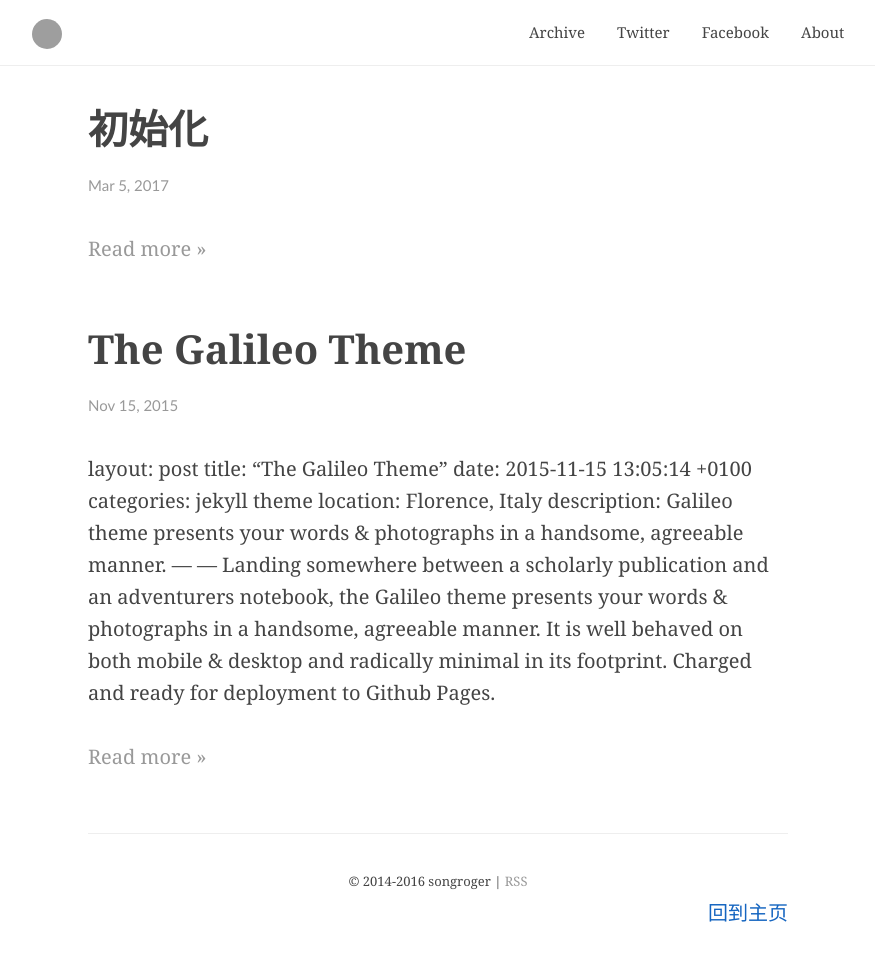
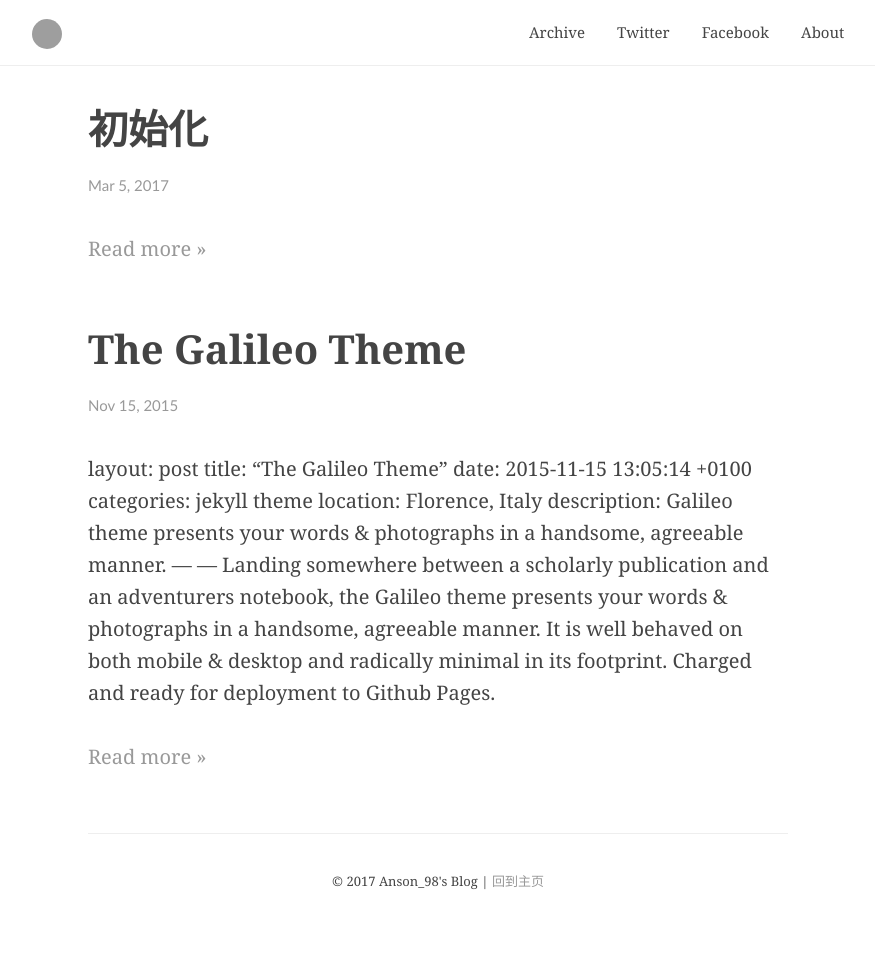
Before and after one commit to Anson98/studylog, a Jekyll site: the page built from index.html, in a window 1280 px wide. Shown: the whole page, without its empty margins (202-1077 px from the left). Built offline with Jekyll 4.4.1, drawn with Linux system fonts in a browser that asks for light colours; comment, search, counter and statistics services are not loaded; after the commit the page ends 929 px from its top, so only the background shows below that; grey boxes are pictures that could not be loaded.

Commit message:
change footer

```diff
--- a/_config.yml
+++ b/_config.yml
@@ -8,7 +8,7 @@ about: http://7xof48.com1.z0.glb.clouddn.com/about.jpg
 favicon: http://i.imgur.com/jZ4adr0.png
 basecss:
 # Theme specific configuration
-title: songroger
+title: Anson_98's Blog
 description: >
   Hi there, My name is Luozhan.Song, usually I use "songroger" as my ID everywhere.
   I was born and raised in Hunan China.
--- a/_includes/footer.html
+++ b/_includes/footer.html
@@ -1,8 +1,6 @@
 <footer class="footer">
 	<div class="col" align="left">
-		© 2014-2016 {{ site.title }} | <a href="{{ "/feed.xml" | prepend: site.baseurl }}" class="subscribe">RSS</a>
+		© 2017 {{ site.title }} | <a href="{{ site.baseurl }}/" class="subscribe">
+        回到主页</a>
 	</div>
-    <div class="nav" align="right">
-        <a href="{{ site.baseurl }}/" class="nav">回到主页</a>
-    </div>
 </footer>
--- a/_includes/head.html
+++ b/_includes/head.html
@@ -3,7 +3,7 @@
   <meta charset="utf-8">
   <meta http-equiv="X-UA-Compatible" content="IE=edge">
   <meta name="viewport" content="width=device-width, initial-scale=1">
-  <meta name="author" content="Anson_98's Blog">
+  <meta name="author" content="Anson_98">
 
   <title>{% if page.title %}{{ page.title }}{% else %}{{ site.title }}{% endif %}</title>
 
```
